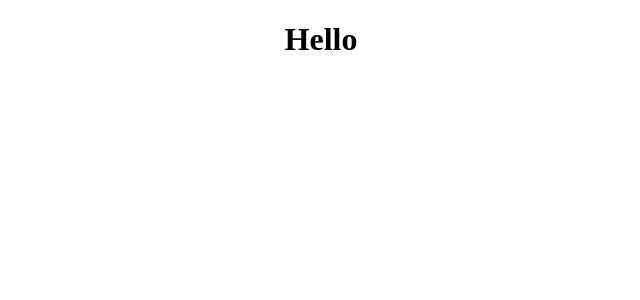
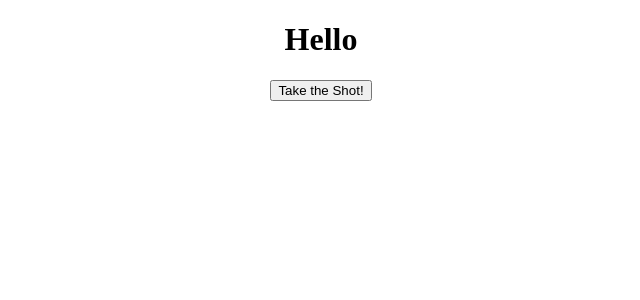
Before and after one commit to abhiraftaar007/React-Js, a React (Create React App) app: page / in a window 1280 px wide. Shown: the top 300 px of the page, without its empty margins (319-959 px from the left). Built offline with nearby package versions, Linux system fonts and the light colour scheme.

Commit message:
Passing functions, Arguments and React Event Objects

```diff
--- a/src/App.js
+++ b/src/App.js
@@ -1,9 +1,24 @@
 import './App.css';
+import Football from './Football';
+/*
+Just like HTML DOM events, React can perform actions based on user events.
+React has the same events as HTML: click, change, mouseover etc.
+
+React events are written in camelCase syntax
+onClick instead of onclick
+
+React event handlers are written inside curly braces
+
+Example -
+React -> <button onClick={shoot}>Take the Shot!</button>
+HTML -> <button onclick="shoot()">Take the Shot!</button>
+*/
 
 function App() {
   return (
     <div className="App">
       <h1>Hello</h1>
+      <Football/>
     </div>
   );
 }
--- /dev/null
+++ b/src/Football.js
@@ -0,0 +1,25 @@
+export default function Football() {
+  // const shoot = () => {
+  //     alert("Great Shot!");
+  // }
+
+  // Passing Arguments - To pass an argument to an event handler, use an arrow function.
+  //   const shoot = (a) => {
+  //     alert(a);
+  //   };
+
+  // React Event Object - Event handlers have access to the React event that triggered the function.
+  const shoot = (a, b) => {
+    alert(b.type);
+    /*
+    'b' represents the React event that triggered the function,
+    in this case the 'click' event
+    */
+  };
+
+  return (
+    // <button onClick={shoot}>Take the Shot!</button>
+    // <button onClick={() => shoot("Goal!")}>Take the Shot!</button>
+    <button onClick={(event) => shoot("Goal!", event)}>Take the Shot!</button>
+  );
+}
```
